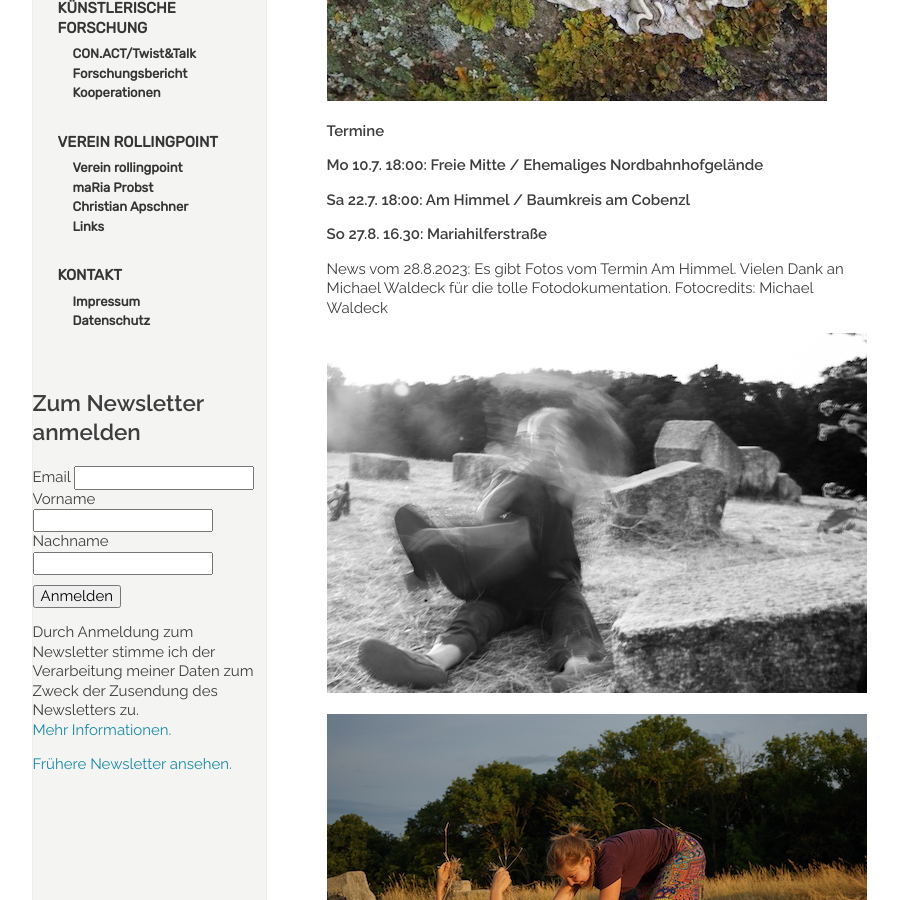
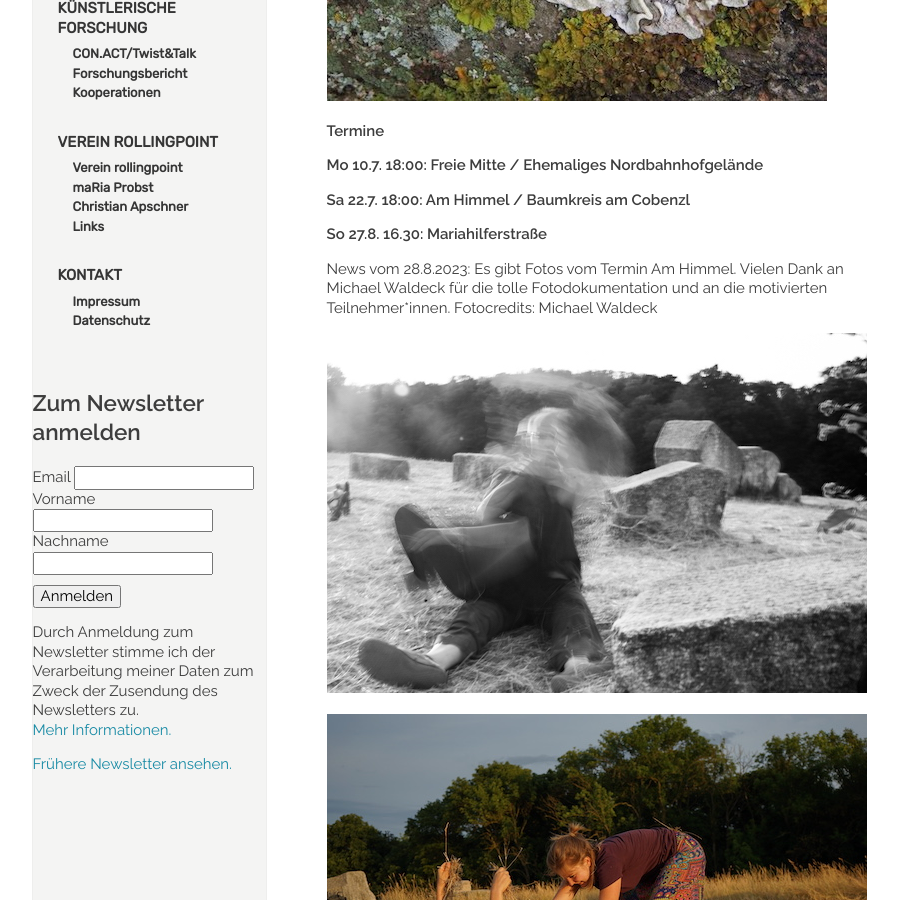
Before and after one commit to manulari/rollingpointat, a Jekyll site: the page built from _pages_de/mycelium.md, in a window 1280 px wide and 900 px high, scrolled down 547 px. Shown: the whole window, without its empty margins (152-1050 px from the left). Built offline with Jekyll 4.4.1, drawn with Linux system fonts in a browser that asks for light colours; comment, search, counter and statistics services are not loaded.

Commit message:
Update page (de) “mycelium”

```diff
--- a/_pages_de/mycelium.md
+++ b/_pages_de/mycelium.md
@@ -21,9 +21,7 @@ language: de
 
 [](<>)**So 27.8. 16.30: Mariahilferstraße**
 
-News vom 28.8.2023: Es gibt Fotos vom Termin Am Himmel. Vielen Dank an Michael Waldeck für die tolle Fotodokumentation. Fotocredits: Michael Waldeck
-
-
+News vom 28.8.2023: Es gibt Fotos vom Termin Am Himmel. Vielen Dank an Michael Waldeck für die tolle Fotodokumentation und an die motivierten Teilnehmer*innen. Fotocredits: Michael Waldeck
 
 ![](/assets/uploads/sdim0844.jpg)
 
@@ -35,13 +33,13 @@ News vom 28.8.2023: Es gibt Fotos vom Termin Am Himmel. Vielen Dank an Michael W
 
 ![](/assets/uploads/dsc00581-2-.jpg)
 
+![](/assets/uploads/dsc00555-2-.jpg)
+
 ![](/assets/uploads/dsc00580.jpg)
-
-
 
 ![](/assets/uploads/dsc00600.jpg)
 
-![](/assets/uploads/dsc00604-2-2.jpg)
+
 
 ![](/assets/uploads/dsc00604-2-2.jpg)
 
```
Also changed, not shown: assets/uploads/dsc00555-2-.jpg (added).
